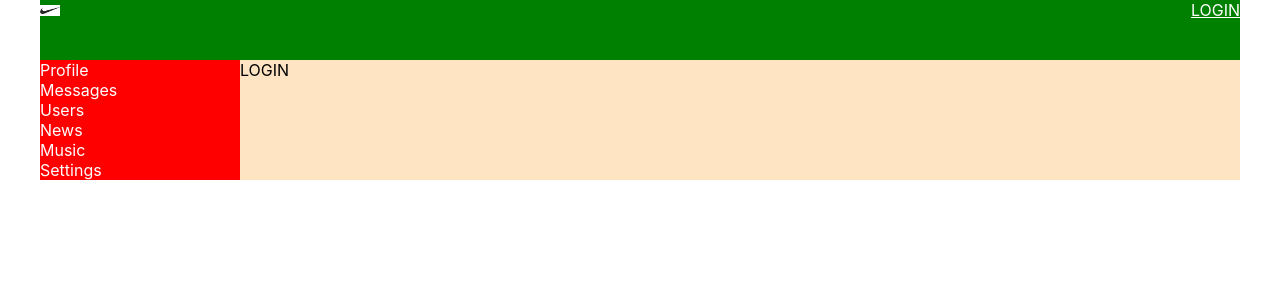
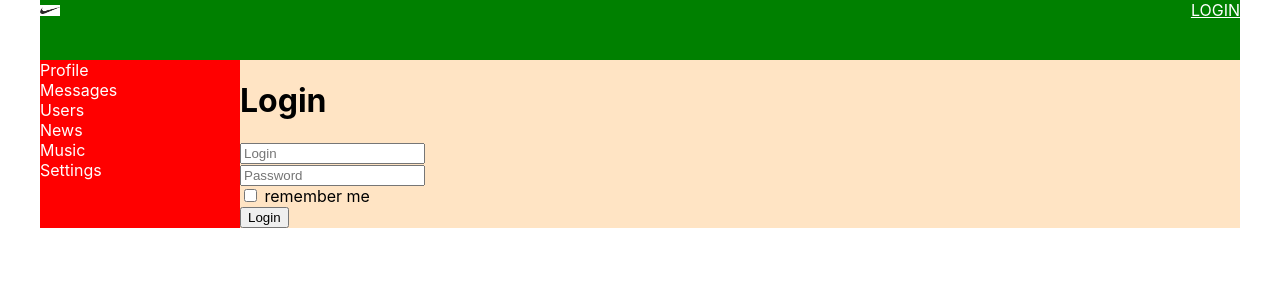
Before and after one commit to Kkandidov/it-kam, a React (Create React App) app: page /login in a window 1280 px wide. Shown: the top 300 px of the page. Built offline with nearby package versions, Linux system fonts and the light colour scheme; no server answers.

Commit message:
it-kamasutra-75-lessons

```diff
--- a/package.json
+++ b/package.json
@@ -13,6 +13,7 @@
     "react-router-dom": "^6.4.3",
     "react-scripts": "5.0.1",
     "redux": "^4.2.0",
+    "redux-form": "^8.3.9",
     "redux-thunk": "^2.4.2",
     "web-vitals": "^2.1.4"
   },
--- a/src/components/login/Login.jsx
+++ b/src/components/login/Login.jsx
@@ -1,5 +1,16 @@
+import LoginReduxForm from "./LoginReduxForm";
+
 const Login = (props) => {
-	return <div>LOGIN</div>
+	const onSubmit = (formData) => {
+		console.log(formData);
+	}
+
+	return (
+			<div>
+				<h1>Login</h1>
+				<LoginReduxForm onSubmit={onSubmit}/>
+			</div>
+	)
 }
 
 export default Login;
--- /dev/null
+++ b/src/components/login/LoginForm.jsx
@@ -0,0 +1,22 @@
+import {Field} from "redux-form";
+
+const LoginForm = (props) => {
+	return (
+			<form onSubmit={props.handleSubmit}>
+				<div>
+					<Field placeholder={'Login'} name={'login'} component={'input'}/>
+				</div>
+				<div>
+					<Field placeholder={'Password'} name={'password'} component={'input'}/>
+				</div>
+				<div>
+					<Field component={'input'} name={'remember me'} type={'Checkbox'}/> remember me
+				</div>
+				<div>
+					<button>Login</button>
+				</div>
+			</form>
+	)
+}
+
+export default LoginForm;
--- /dev/null
+++ b/src/components/login/LoginReduxForm.jsx
@@ -0,0 +1,10 @@
+import {reduxForm} from "redux-form";
+import LoginForm from "./LoginForm";
+
+const LoginReduxForm = reduxForm(
+		{
+			form: 'login'
+		}
+)(LoginForm);
+
+export default LoginReduxForm;
--- a/src/index.js
+++ b/src/index.js
@@ -19,6 +19,8 @@
 		</React.StrictMode>
 );
 
+window.store = store;
+
 renderTree(store);
 store.subscribe(() => renderTree(store));
 
--- a/src/redux/redux-strore.js
+++ b/src/redux/redux-strore.js
@@ -5,13 +5,15 @@
 import usersReducer from "./users-reducer";
 import authReducer from "./auth-reducer";
 import thunkMiddleware from "redux-thunk";
+import {reducer as formReducer} from 'redux-form'
 
 let reducers = combineReducers({
 	profilePage: profileReducer,
 	dialogPage: dialogReducer,
 	usersPage: usersReducer,
 	sidebar: sidebarReducer,
-	auth: authReducer
+	auth: authReducer,
+	form: formReducer
 });
 
 let store = createStore(reducers, applyMiddleware(thunkMiddleware));
```
Also changed, not shown: 1 other file (tests, documents, lock files or other folders).
